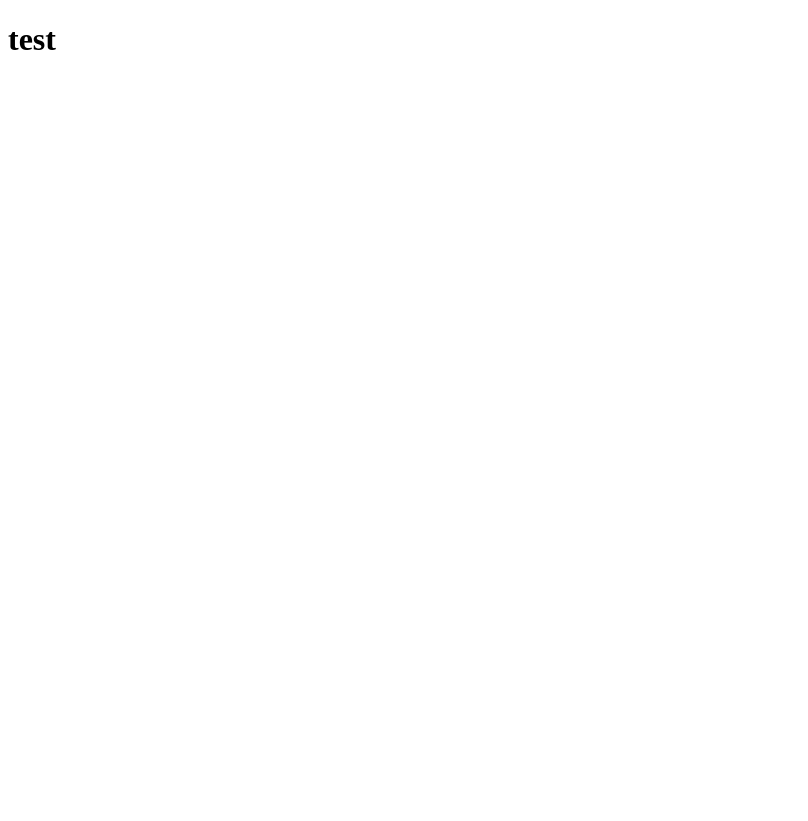
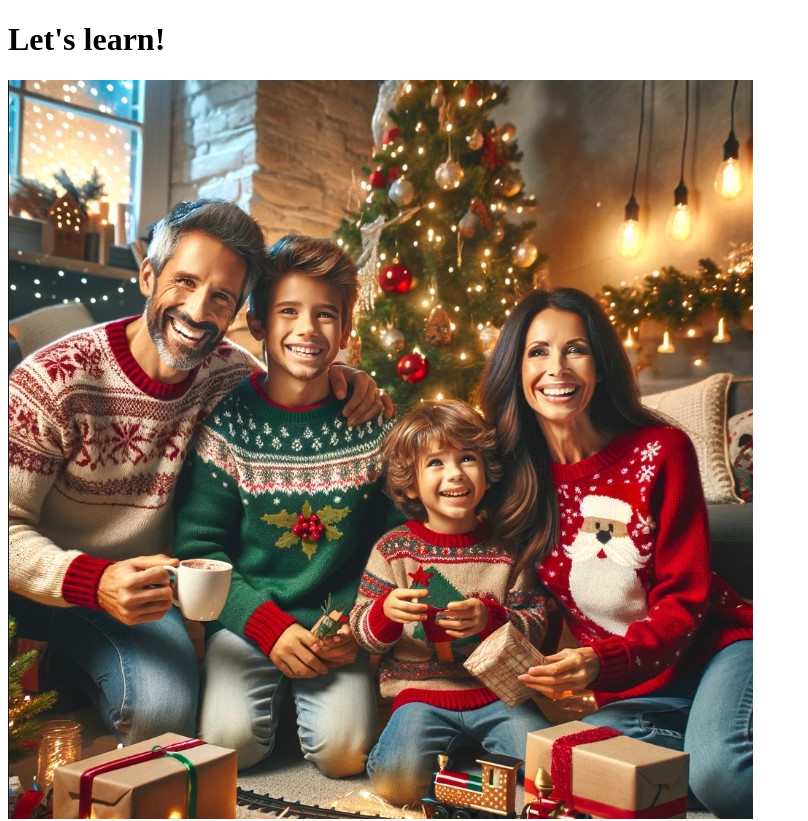
Before and after one commit to smilenayeon/game, a React (Create React App) app: page / in a window 1280 px wide. Shown: the top 821 px of the page, without its empty margins (0-808 px from the left). Before the commit the page ends 800 px from the top, so only its background shows below. Built offline with nearby package versions, Linux system fonts and the light colour scheme.

Commit message:
Learn page is made with carousel <Card>.

```diff
--- a/package.json
+++ b/package.json
@@ -9,6 +9,8 @@
     "react": "^18.2.0",
     "react-dom": "^18.2.0",
     "react-scripts": "5.0.1",
+    "react-slick": "^0.29.0",
+    "slick-carousel": "^1.8.1",
     "web-vitals": "^2.1.4"
   },
   "scripts": {
--- a/src/App.js
+++ b/src/App.js
@@ -1,9 +1,13 @@
-
+import React from 'react';
 import './App.css';
+import DataProvider from './components/DataContext';
+import Learn from './components/pages/Learn';
 
 function App() {
   return (
-  <h1>test</h1>
+  <DataProvider>
+ <Learn/>
+ </DataProvider>
   );
 }
 
--- /dev/null
+++ b/src/components/Card.jsx
@@ -0,0 +1,14 @@
+import React from 'react'
+
+function Card({word,image,sentence,index}) {
+  return (
+    <div key={index}>
+      <img src={image} alt={word}/>
+      <h1>{word}</h1>
+      <h2>{sentence}</h2>
+
+    </div>
+  )
+}
+
+export default Card
--- a/src/components/DataContext.jsx
+++ b/src/components/DataContext.jsx
@@ -6,7 +6,7 @@ import Friends from "../assets/images/friends.jpg";
 import Happy from "../assets/images/happy.jpg";
 import Puppy from "../assets/images/puppy.jpg";
 import Snowman from "../assets/images/snowman.jpg";
-import TeddyBear from "../assets/images/Christmas.jpg";
+import TeddyBear from "../assets/images/teddybear.jpg";
 
 //data for word set
 
--- a/src/components/pages/Learn.jsx
+++ b/src/components/pages/Learn.jsx
@@ -0,0 +1,39 @@
+import React, {useContext} from 'react';
+import { DataContext } from '../DataContext';
+import Card from '../Card';
+import Slider from 'react-slick';
+import "slick-carousel/slick/slick.css";
+import "slick-carousel/slick/slick-theme.css";
+
+function Learn() {
+
+    const{dataItems}= useContext(DataContext);
+    const settings = {
+        dots: true,  // Shows dot indicators
+        infinite: true,
+        speed: 500,
+        slidesToShow: 1,  // Number of slides to show at once
+        slidesToScroll: 1
+      };
+
+  return (
+    <div className="learn-page">
+    <h1>Let's learn!</h1>
+    <div>
+    <Slider >
+    {dataItems.map(
+        ({word,image,sentence},index) =>
+            (<Card key={index} word={word} image={image} sentence={sentence}/>)
+            )}
+            <div>
+            <h1>Now you are ready to play the game!</h1>
+            <button>Start Game!</button>
+            </div>
+
+        </Slider>
+    </div>
+    </div>
+  )
+}
+
+export default Learn
```
Also changed, not shown: 1 other file (tests, documents, lock files or other folders).
